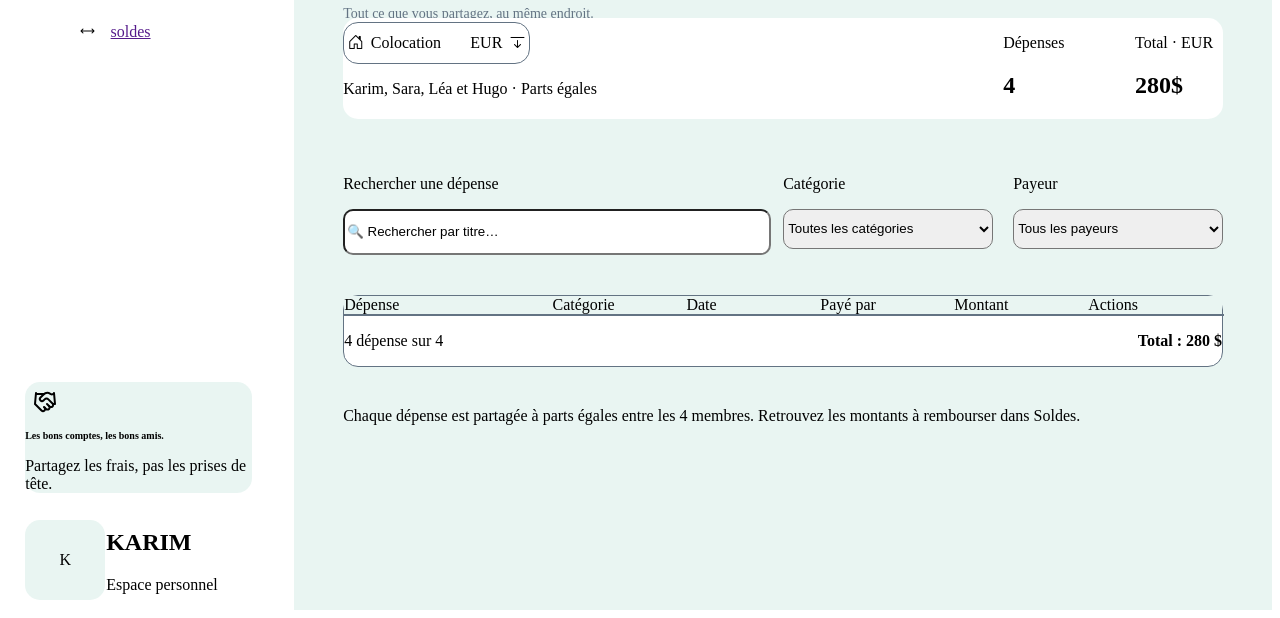
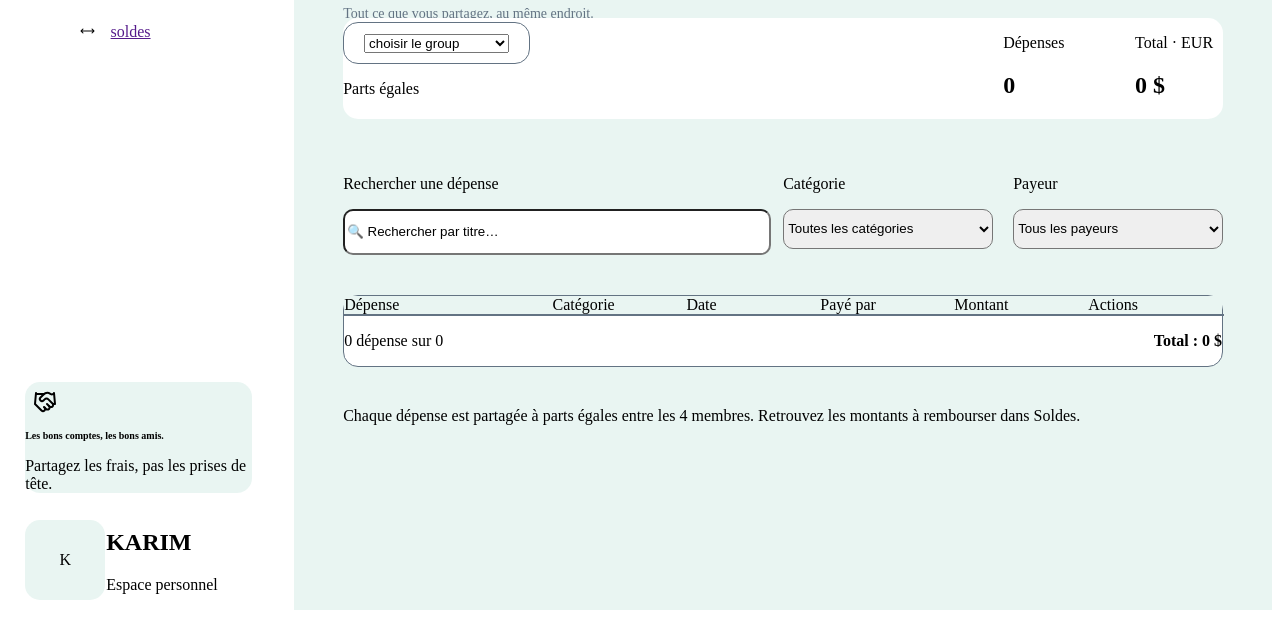
Before and after one commit to Ayoub-benyahiia/SplitMate-brief, a website: page depenses.html in a window 1280 px wide. Shown: the part 271-889 px from the top of the page. Drawn offline with nearby package versions, Linux system fonts and the light colour scheme.

Commit message:
la page with IDs we need in page depences

```diff
--- a/depenses.html
+++ b/depenses.html
@@ -44,24 +44,23 @@
 
 
 
-            <div class="flex_row" style="background-color: white;border-radius: 15px;">
+            <div class="flex_row" style="background-color: white;border-radius: 15px;" id="groupdepenceInfos">
                 <div style="width: 70%;">
                     <div class="flex_row border"
                         style="justify-content: space-around;height: 40px;border-radius: 15px;width: 30%;">
-                        <div><i class="bi bi-house-door"></i></div>
-                        <div style="width: 50%;">Colocation</div>
-                        <div>EUR</div>
-                        <div><i class="bi bi-arrow-bar-down"></i></div>
+                        <select>
+                            <option value="choisir le group">choisir le group</option>
+                        </select>
                     </div>
-                    <p>Karim, Sara, Léa et Hugo · Parts égales</p>
+                    <p> Parts égales</p>
                 </div>
                 <div style="width: 10%;">
                     <p>Dépenses</p>
-                    <h1>4</h1>
+                    <h1>0</h1>
                 </div>
                 <div style="width: 10%;">
                     <p>Total · EUR</p>
-                    <h1> 280$</h1>
+                    <h2> 0 $</h2>
                 </div>
             </div>
 
@@ -79,13 +78,13 @@
                     <div>
                         <p>Catégorie</p>
                         <select style="width:100%;height: 40px;border-radius: 10px;" id="chercherParcategorie" >
-                            <option value="Toutes les catégories " >Toutes les catégories</option>
+                            <option value="Toutes les catégories" >Toutes les catégories</option>
                         </select>
                     </div>
                     <div>
                         <p>Payeur</p>
                         <select style="width:100%;height: 40px;border-radius: 10px;" id="chercherParPayeur">
-                            <option value="Tous les payeurs ">Tous les payeurs</option>
+                            <option value="Tous les payeurs">Tous les payeurs</option>
                         </select>
                     </div>
                 </div>
@@ -157,9 +156,9 @@
 <!--
                         </div> -->
 
-                        <div class="flex_row">
-                            <p>4 dépense sur 4</p>
-                            <strong>Total : 280 $</strong>
+                        <div class="flex_row" id="tablefooter">
+                            <p>0 dépense sur 0</p>
+                            <strong>Total : 0 $</strong>
                         </div>
 
                     </div>
@@ -207,6 +206,12 @@
                     <input type="date" style="width: 100%;height: 30px;" id="dateDepenceinput">
                 </div>
 
+            </div>
+            <div>
+                <strong>choisir le group</strong>
+                <select style="width: 100%;height: 30px;" id="groupOPtion">
+                    <option value=" "></option>
+                </select>
             </div>
             <div>
                 <strong> payer par : </strong>
```
